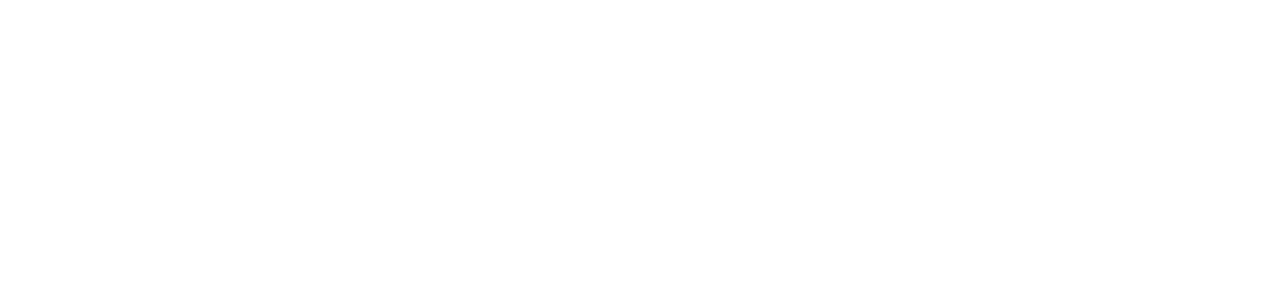
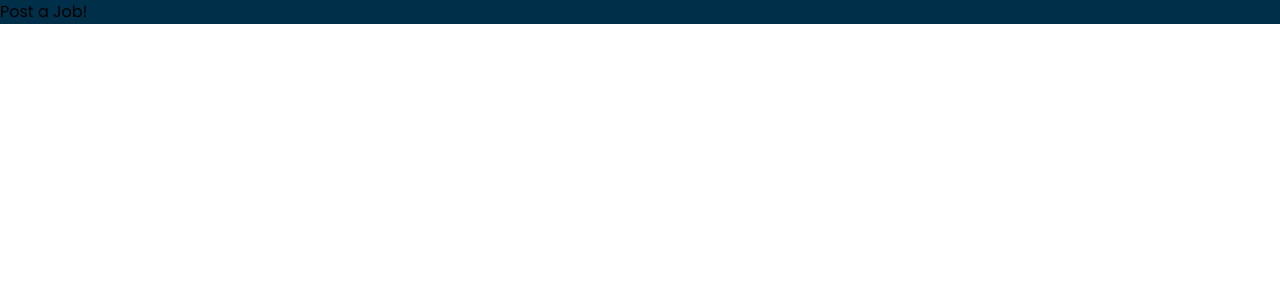
Before and after one commit to Hire-Latam/hire-latam, a Nuxt app: page /post-job in a window 1280 px wide. Before the commit this address had no page. Shown: the top 300 px of the page. Built offline with nearby package versions, Linux system fonts and the light colour scheme.

Commit message:
Add post job page and layout for all pages

```diff
--- /dev/null
+++ b/layouts/default.vue
@@ -0,0 +1,5 @@
+<template>
+  <body class="bg-primary font-serif">
+    <Nuxt />
+  </body>
+</template>
--- a/pages/index.vue
+++ b/pages/index.vue
@@ -1,7 +1,5 @@
 <template>
-  <div
-    class="flex flex-col items-center h-full min-h-screen p-4 font-serif bg-primary"
-  >
+  <div class="flex flex-col items-center h-full min-h-screen p-4">
     <div class="w-full max-w-screen-lg relative">
       <nav class="flex justify-between">
         <a class="text-3xl text-white" href="/">Hire Latam</a>
@@ -90,7 +88,7 @@
     };
   },
   methods: {
-    handleInputChange: function(terms) {
+    handleInputChange: function (terms) {
       this.terms = terms;
     },
   },
--- /dev/null
+++ b/pages/post-job.vue
@@ -0,0 +1,3 @@
+<template>
+  <h1>Post a Job!</h1>
+</template>
```
